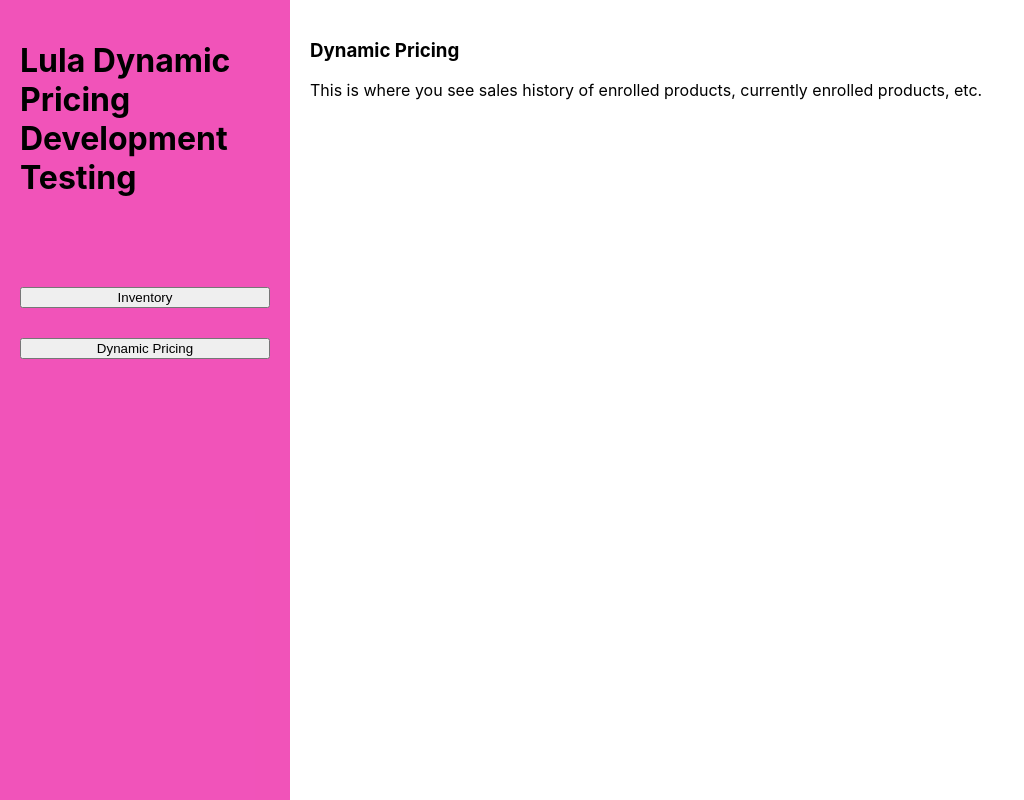
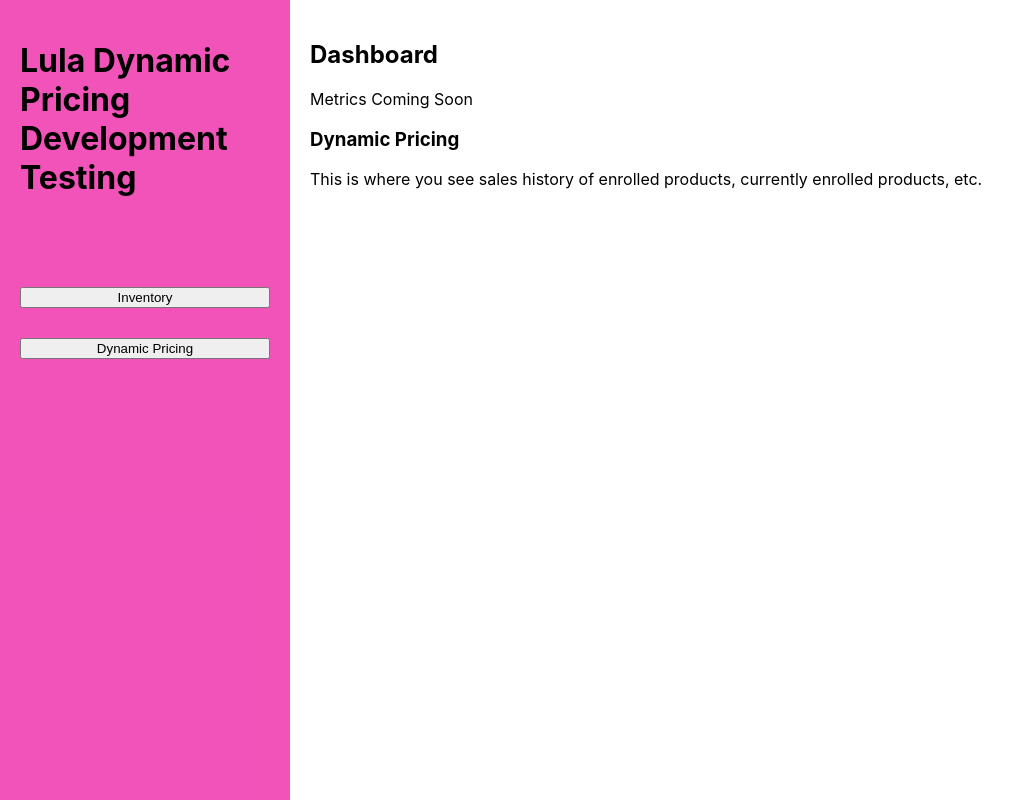
Before and after one commit to Asadali242/Dynamic-Pricing-System, a React (Create React App) app in the folder client/: page / in a window 1280 px wide. Both pictures are taken after a click on the button "Dynamic Pricing". Shown: the whole page, without its empty margins (0-1024 px from the left). Built offline with nearby package versions, Linux system fonts and the light colour scheme.

Commit message:
Adding dashboard
adding dasboard at the top and added ccs file for dynamic priicing menu

```diff
--- /dev/null
+++ b/client/src/DynamicPricingMenu.css
@@ -0,0 +1,11 @@
+.dashboard {
+    background-color: #f0f0f0; /* Light background color for the dashboard */
+    border: 2px solid #333; /* Darker outline color */
+    padding: 20px;
+    text-align: center;
+    margin-bottom: 20px; /* Add margin to separate dashboard from the rest of the content */
+  }
+
+  .pricing-menu {
+    padding: 20px;
+  }
--- a/client/src/DynamicPricingMenu.js
+++ b/client/src/DynamicPricingMenu.js
@@ -2,10 +2,14 @@ import React from 'react';
 
 function DynamicPricingMenu() {
   return (
-    <div>
-      <h3>Dynamic Pricing</h3>
-      <p>This is where you see sales history of enrolled products, currently enrolled products, etc.</p>
-      {/* You can add more content specific to the Dynamic Pricing menu */}
+    <div className="dashboard">
+      <h2>Dashboard</h2>
+      <p>Metrics Coming Soon</p>
+      <div className="pricing-menu">
+        <h3>Dynamic Pricing</h3>
+        <p>This is where you see sales history of enrolled products, currently enrolled products, etc.</p>
+        {/* You can add more content specific to the Dynamic Pricing menu */}
+      </div>
     </div>
   );
 }
```
